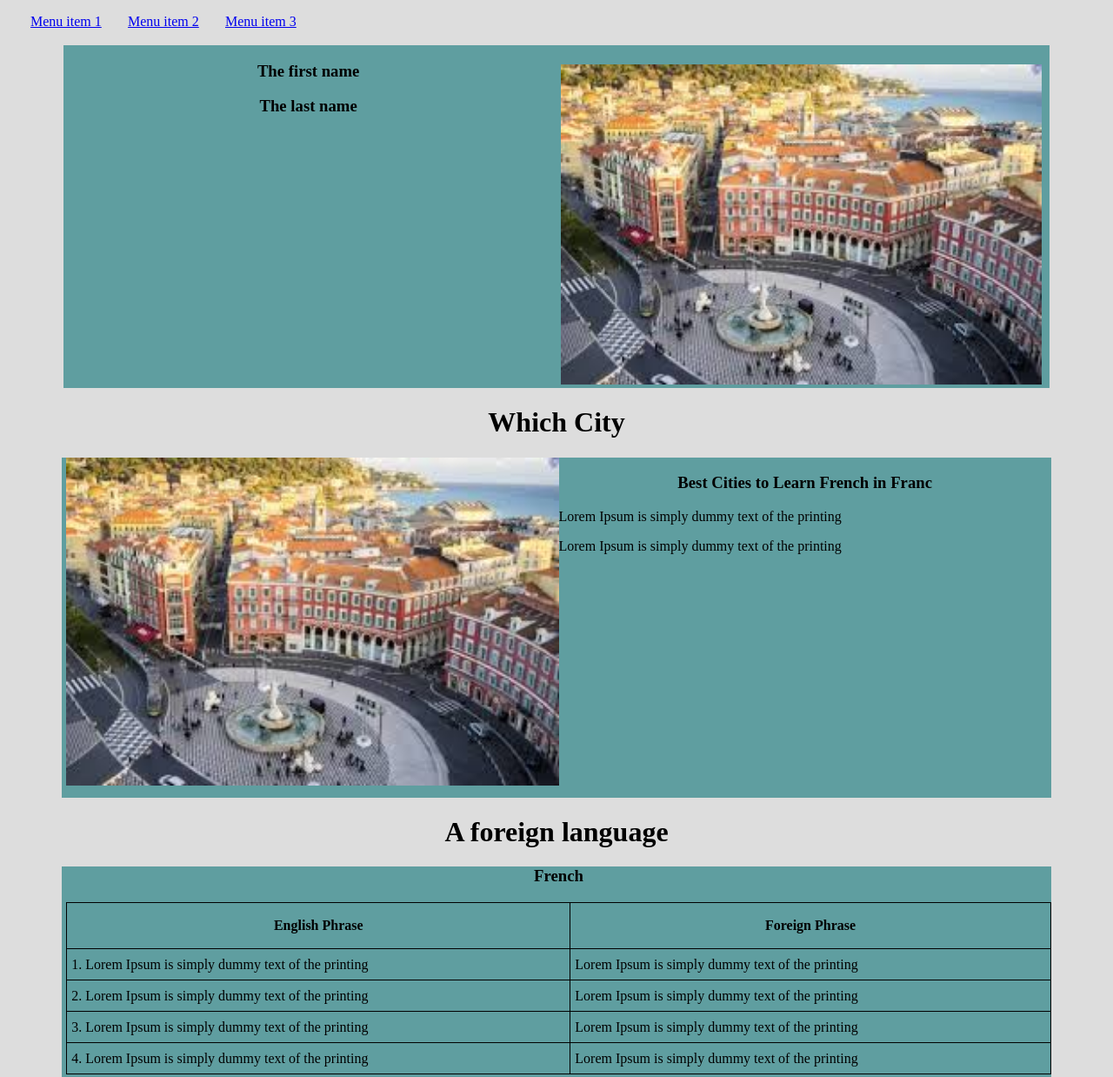
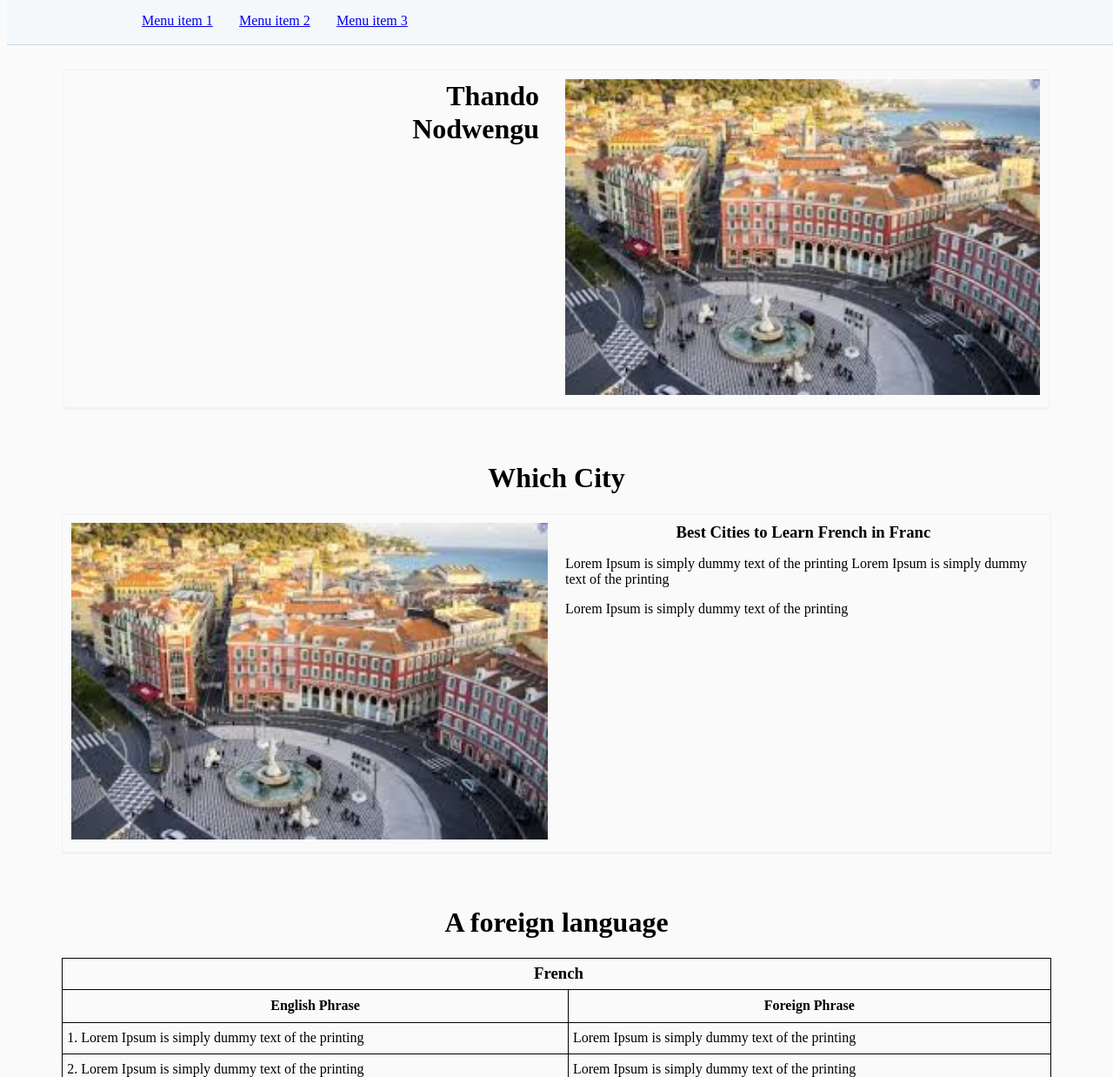
Before and after one commit to nodwengu/basic_website, a plain HTML site: page my-webpage.html in a window 1280 px wide. Shown: the top 1238 px of the page at 87% size. Drawn offline with Linux system fonts and the light colour scheme.

Commit message:
Styled the page

```diff
--- a/my-webpage.html
+++ b/my-webpage.html
@@ -7,51 +7,28 @@
    <title>my-webpage.html</title>
    <link rel="stylesheet" href="style.css">
    <style>
-      .menu {
-         display: flex;
-      }
-      .menu li {
-         list-style: none;
-         margin: 0em;
-         padding: 0em;
-      }
-      .menu a {
-         padding: 0.5em;
-         display: block;
-         width: 6em;
-      }
-      .menu a:hover {
-         background-color: #5F9E9F;
-      }
+
    </style>
 </head>
 
 <body>
    <div class="nav-wrapper">
+      <div class="" style="width: 80%; margin: auto">
          <ul class="menu">
             <li><a href="#">Menu item 1</a></li>
             <li><a href="#">Menu item 2</a></li>
             <li><a href="#">Menu item 3</a></li>
          </ul>
       </div>
+   </div>
    <div class="container">
-      <div class="header">
-
-         <!-- <div  class="header-content">
-            <div class="header-text">
-                  <h3>Full Name</h3>
-                  <h3>Last Name</h3>
+      <div class="header clearfix">
+         <div class="place-content">
+            <div class="name-text">
+               <h1>Thando</h1>
+               <h1>Nodwengu</h1>
             </div>
-            <div class="header-img">
-               <img src="./bigimg2.jpg" alt="Header Image">
-            </div>
-         </div> -->
-         <div class="place-content">
-               <div class="place-text">
-                  <h3>The first name</h3>
-                  <h3>The last name</h3>
-               </div>
-               <div class="place-img">
+            <div class="my-img">
                <img src="./images/france.jpg" alt="Historic Image">
             </div>
          </div>
@@ -66,7 +43,7 @@
                </div>
                <div class="city-text">
                   <h3>Best Cities to Learn French in Franc</h3>
-                  <p>Lorem Ipsum is simply dummy text of the printing</p>
+                  <p>Lorem Ipsum is simply dummy text of the printing Lorem Ipsum is simply dummy text of the printing</p>
                   <p>Lorem Ipsum is simply dummy text of the printing</p>
                </div>
             </div>
@@ -75,9 +52,11 @@
          <div class="language" style="margin-bottom: 20px;;">
             <h1>A foreign language</h1>
             <div class="language-content">
-               <h3>French</h3>
                <table>
                   <thead>
+                        <tr>
+                           <td colspan="2"><h3>French</h3></td>
+                        </tr>
                      <tr>
                         <th>English Phrase</th>
                         <th>Foreign Phrase</th>
--- a/style.css
+++ b/style.css
@@ -1,81 +1,123 @@
 body {
-    background: #DDDDDD;
+    background: #FAFAFA;
+}
+.menu {
+   display: flex;
+}
+.menu li {
+   list-style: none;
+   margin: 0em;
+   padding: 0em;
+}
+.menu a {
+   padding: 0.5em;
+   display: block;
+   width: 6em;
+}
+.menu a:hover {
+   background-color: #F0EEF0;;
 }
 .container img {
    width: 100%;
 }
-
 .container h1 {
    text-align: center;
 }
-
 ul {
-   margin: 0px 5px 10px 19px;
+   margin: 7px 5px 10px 19px;
    padding: 0;
 }
-.language-content, .header-content, .city-content, .footer {
-   padding: 0px 0 10px 5px;
-   background-color: cadetblue;
+.city, .language, .places-wrapper, .footer {
+   margin: 30px 0 0 0;
+}
+
+/*Favarite City Styles */
+.city-content {
+   border: 1px solid #F2F2F2;
+   border-bottom: #F2F2F2 solid 3px;
+}
+.city-text {
+   padding-left: 10px;
 }
 
 /* Foreign Language Styles */
 table, td, th {
    border: 1px solid black;
  }
-
  table {
    border-collapse: collapse;
    width: 100%;
  }
-
  th {
-   height: 50px;
+   height: 35px;
  }
  td {
    height: 35px;
    padding: 0 0 0 5px;
  }
 
-
 /* Favarite Places Styles */
 .place-content {
-   background-color: cadetblue;
+   /* background-color: cadetblue; */
    display: flex;
    margin: 0 0 5px 0;
+   border: 1px solid #F2F2F2;
+   border-bottom: #F2F2F2 solid 3px;
 }
 .place-text, .place-img {
    flex: 1;
+   padding: 12px 7px 0 7px;
 }
-.place-img {
-   padding: 22px 9px 0 9px;
+.my-img {
+   flex: 1;
 }
-.place-text {
-   padding: 0px 5px 0 5px;
+.name-text {
+   flex: 1;
+   text-align: right;
+   padding-right: 30px;
+   line-height: 0.5;
 }
-
+.name-text h1{
+   text-align: right;
+}
 .change-order {
    order: 2;
 }
 .place-text h3, .language-content h3, .city-text h3{
    text-align: center;
+   margin: 0;
 }
 
 @media (min-width: 800px) {
    .container {
       width: 90%;
       margin: auto;
+      margin-top: 5em;
    }
-
-   /* .nav-wrapper, .header-content, .city-content, .language-content, .footer {
-      background-color: #ffffff;
-   } */
+   .nav-wrapper {
+      overflow: hidden;
+      position: fixed;
+      top: 0;
+      width: 100%;
+      background-color: #f5f8fa;
+      border-bottom: 1px solid #cbd6e2;
+   }
+   .my-img {
+      padding: 10px 10px 10px 0;
+   }
 
    /*Favarite City Styles */
    .city-content {
       display: flex;
+      border: 1px solid #F2F2F2;
+      border-bottom: #F2F2F2 solid 3px;
    }
    .city-text, .city-img {
       flex: 1;
+      padding: 10px;
+   }
+   .city, .language, .places-wrapper, .footer {
+      margin: 60px 0 0 0;
    }
 
    /* Favarite Places Styles */
```
Lines whose indentation alone changed are shown as unchanged.
